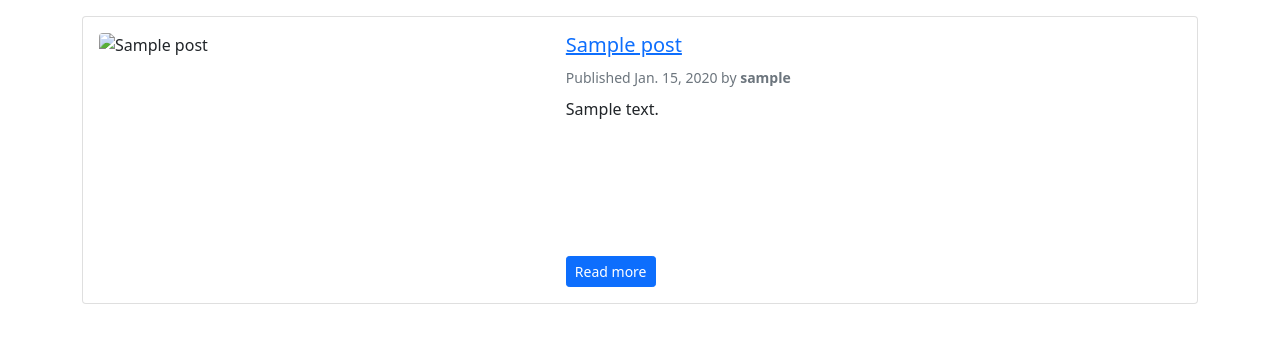
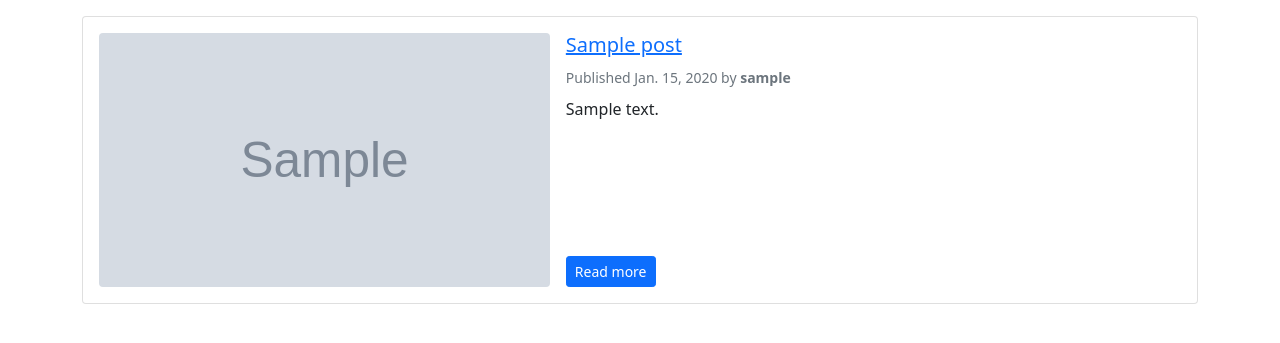
Before and after one commit to RPodolets/Blog, a Django app: page / in a window 1280 px wide. Shown: the part 57-400 px from the top of the page. Run offline with Django 4.2, Linux system fonts and the light colour scheme; tables that the repository leaves empty hold one stand-in row (values such as "Sample post"); grey boxes marked "Sample" are stand-in pictures; some libraries are stand-ins or nearby versions.

Commit message:
Add main image field to Post

```diff
--- a/core/models.py
+++ b/core/models.py
@@ -18,7 +18,8 @@ class Post(models.Model):
     title = models.CharField(max_length=255)
     slug = models.SlugField(max_length=255, unique_for_date="publish")
     author = models.ForeignKey(User, on_delete=models.CASCADE, related_name="posts")
-    content=RichTextUploadingField()
+    image = models.ImageField(upload_to='featured_image/%Y/%m/%d/')
+    content = RichTextUploadingField()
     publish = models.DateTimeField(default=timezone.now)
     created = models.DateTimeField(auto_now_add=True)
     updated = models.DateTimeField(auto_now=True)
--- a/static/css/styles.css
+++ b/static/css/styles.css
@@ -3,3 +3,7 @@ article img{
     height: auto !important;
     border-radius: .25rem!important;
 }
+
+.featured-image-list{
+    object-fit: cover;
+}
--- a/templates/core/post_list.html
+++ b/templates/core/post_list.html
@@ -6,7 +6,11 @@
         <div class="row g-0">
           <div class="col-md-5">
             <div class="ratio ratio-16x9">
-              <img src="https://via.placeholder.com/1280x720" class="rounded" alt="{{ post.title }}">
+              {% if post.image %}
+                <img src="{{ post.image.url }}" class="rounded featured-image-list" alt="{{ post.title }}">
+              {% else %}
+                <img src="https://via.placeholder.com/1280x720" class="rounded" alt="{{ post.title }}">
+              {% endif %}
             </div>
           </div>
           <div class="col-md-7 ps-md-3 pt-3 pt-md-0 d-flex flex-column">
```
Also changed, not shown: templates/core/post_detail.html (+9 -5 lines).
